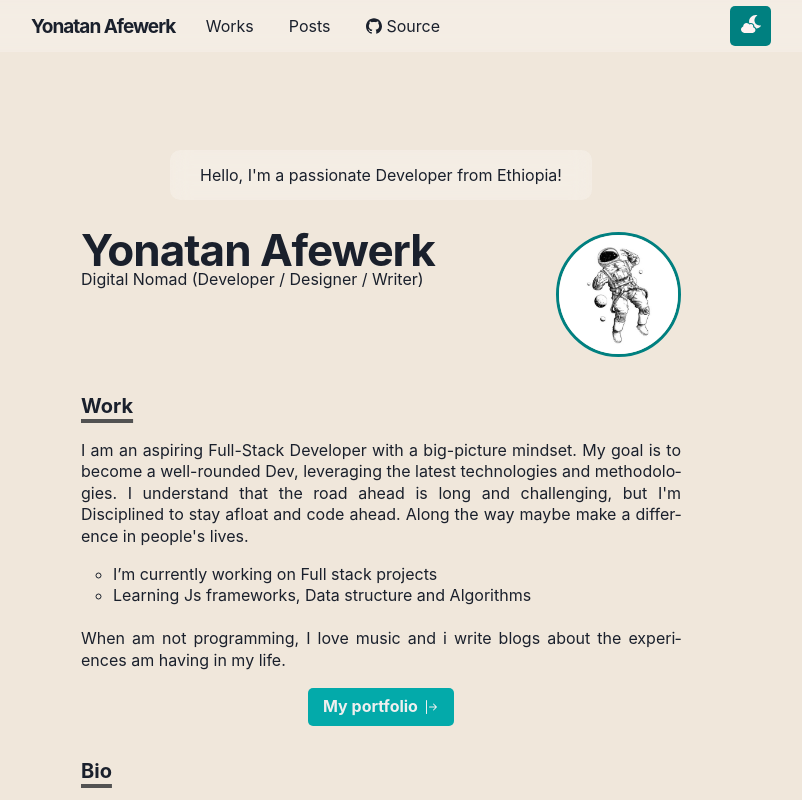
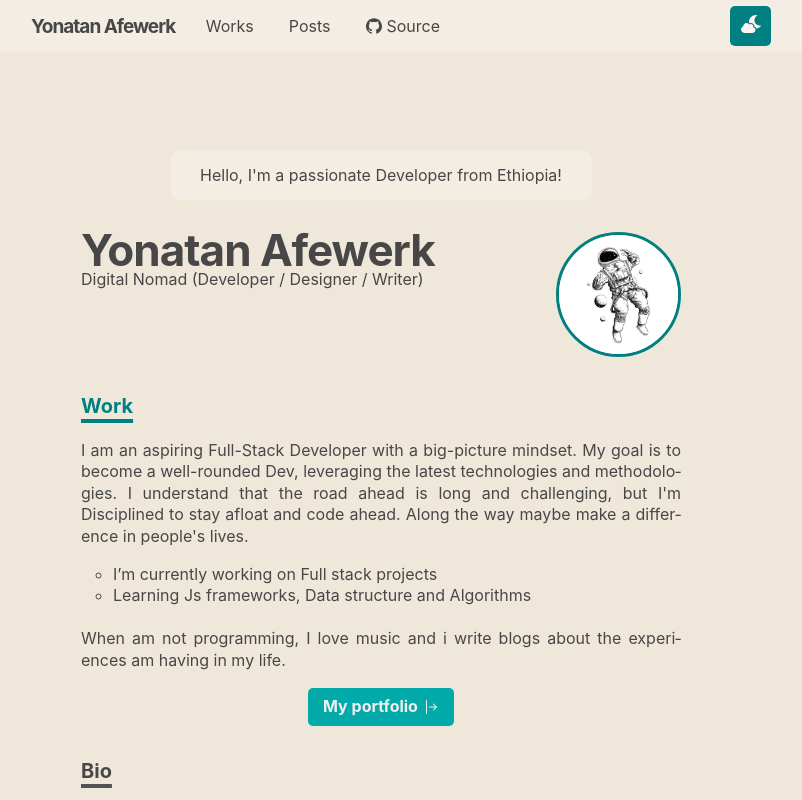
Before and after one commit to Yehonatal/portfolio_v2, a React (Vite) app: page / in a window 1280 px wide. In both pictures the pointer is over the element "Work". Shown: the top 800 px of the page, without its empty margins (259-1061 px from the left). Built offline with nearby package versions, Linux system fonts and the light colour scheme.

Commit message:
color change

```diff
--- a/src/style/hero.css
+++ b/src/style/hero.css
@@ -42,6 +42,11 @@
     text-decoration-thickness: 4px;
     margin-bottom: 1em;
     font-weight: bold;
+}
+
+.intro_tag:hover {
+    color: teal;
+    text-decoration-color: teal;
 }
 .intro_desc,
 .on_web {
--- a/src/style/index.css
+++ b/src/style/index.css
@@ -89,7 +89,7 @@ body {
     font-family: -apple-system, BlinkMacSystemFont, "Segoe UI", Helvetica, Arial,
         sans-serif, "Apple Color Emoji", "Segoe UI Emoji", "Segoe UI Symbol";
     transition: all 0.5s ease-in-out;
-    color: #1a202c;
+    color: #474747;
     background: rgb(240, 231, 219);
     /* background-color: white; */
     scroll-behavior: smooth;
```
